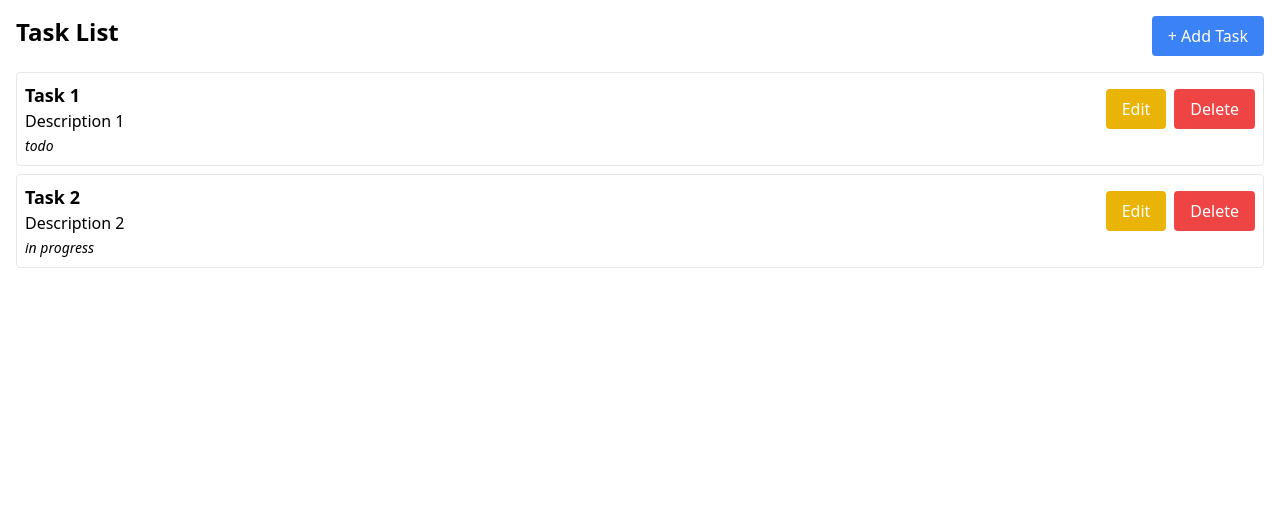
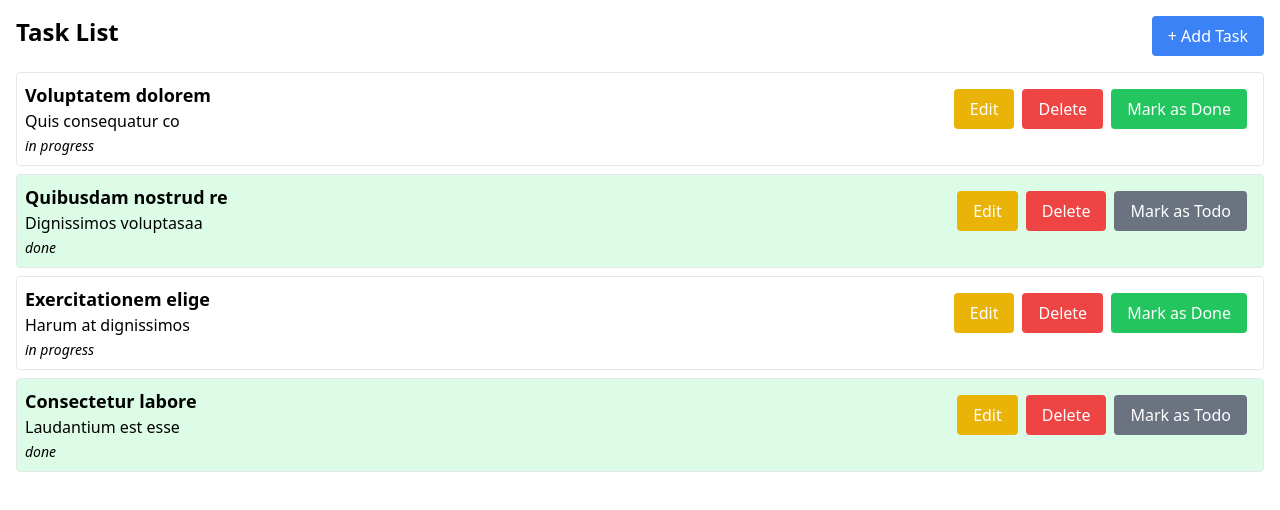
Before and after one commit to Hayat-Talaat/crud-operations-vue3, a Vue app: page / in a window 1280 px wide. Shown: the top 510 px of the page. Built offline with nearby package versions, Linux system fonts and the light colour scheme; data requests are answered from the project's data file.

Commit message:
Use composable instead of prop drilling , Add functionality to mark tasks as complete.

```diff
--- a/db.json
+++ b/db.json
@@ -1,16 +1,28 @@
 {
   "tasks": [
     {
-      "id": 1,
-      "title": "Task 1",
-      "description": "Description 1",
-      "status": "todo"
+      "id": "968127f5-ea9f-4062-b8fc-f216bd7254d1",
+      "title": "Voluptatem dolorem ",
+      "description": "Quis consequatur co",
+      "status": "in progress"
     },
     {
-      "id": 2,
-      "title": "Task 2",
-      "description": "Description 2",
+      "id": "cfab3498-9478-454a-a2bb-a3f8672aef2b",
+      "title": "Quibusdam nostrud re",
+      "description": "Dignissimos voluptasaa",
+      "status": "done"
+    },
+    {
+      "id": "1c08a74e-283c-4aa8-89e5-95774c7f1662",
+      "title": "Exercitationem elige",
+      "description": "Harum at dignissimos",
       "status": "in progress"
+    },
+    {
+      "id": "2c281e19-8d7d-45e3-b7be-1673b75e2643",
+      "title": "Consectetur labore ",
+      "description": "Laudantium est esse",
+      "status": "done"
     }
   ]
 }
--- a/src/App.vue
+++ b/src/App.vue
@@ -3,22 +3,18 @@
     <div class="flex justify-between">
       <h1 class="text-2xl font-bold mb-4">Task List</h1>
       <button
-        @click="isDialogOpen = true"
+        @click="openDialog"
         class="mb-4 px-4 py-2 bg-blue-500 text-white rounded"
       >
         + Add Task
       </button>
     </div>
 
-    <TaskList
-      :tasks="tasks"
-      @openUpdateDialog="openUpdateDialog"
-      @handleDelete="handleDelete"
-    />
+    <TaskList @openUpdateDialog="openUpdateDialog" />
 
     <TaskCreateDialog
       :isOpen="isDialogOpen"
-      @close="isDialogOpen = false"
+      @close="closeDialog"
       :task="taskToEdit"
       @save="handleSaveTask"
     />
@@ -26,35 +22,22 @@
 </template>
 
 <script setup lang="ts">
-import { computed, ref, onMounted } from "vue";
-import { useStore } from "vuex";
+import { onMounted } from "vue";
 import TaskList from "./components/TaskList.vue";
 import TaskCreateDialog from "./components/TaskCreateDialog.vue";
-import { Task } from "./types/task";
+import { useTask } from "./composable/useTask";
 
-const store = useStore();
-const isDialogOpen = ref<boolean>(false);
-const taskToEdit = ref<Task | null>(null);
+const {
+  getTasks,
+  isDialogOpen,
+  openDialog,
+  closeDialog,
+  openUpdateDialog,
+  taskToEdit,
+  handleSaveTask,
+} = useTask();
 
 onMounted(() => {
-  store.dispatch("fetchTasks");
+  getTasks();
 });
-
-const tasks = computed<Task[]>(() => store.getters.tasks);
-
-const openUpdateDialog = (task: Task): void => {
-  taskToEdit.value = { ...task };
-  isDialogOpen.value = true;
-};
-
-const handleDelete = (taskId: number): void => {
-  if (confirm("Are you sure you want to delete this task?")) {
-    store.dispatch("deleteTask", taskId);
-  }
-};
-
-const handleSaveTask = (updatedTask: Task): void => {
-  store.dispatch("updateTask", updatedTask);
-  isDialogOpen.value = false;
-};
 </script>
--- a/src/components/TaskActions.vue
+++ b/src/components/TaskActions.vue
@@ -3,21 +3,41 @@
     <button
       @click="openUpdateDialog"
       class="mt-2 mx-2 px-4 py-2 bg-yellow-500 text-white rounded flex items-center gap-2"
+      aria-label="Edit Task"
+      title="Edit Task"
     >
       Edit
     </button>
     <button
-      @click="handleDelete"
+      @click="handleDelete(task.id)"
       class="mt-2 px-4 py-2 bg-red-500 text-white rounded flex items-center gap-2"
+      aria-label="Delete Task"
+      title="Delete Task"
     >
       Delete
+    </button>
+
+    <button
+      @click="toggleTaskStatus"
+      :disabled="isLoading"
+      class="mt-2 mx-2 px-4 py-2 rounded flex items-center gap-2"
+      :class="{
+        'bg-green-500 text-white': task.status !== 'done',
+        'bg-gray-500 text-white': task.status === 'done',
+      }"
+    >
+      <span v-if="isLoading" class="loader"></span>
+      {{ task.status === "done" ? "Mark as Todo" : "Mark as Done" }}
     </button>
   </div>
 </template>
 
 <script setup lang="ts">
-import { defineProps, defineEmits, PropType } from "vue";
+import { defineProps, defineEmits, PropType, ref } from "vue";
 import { Task } from "../types/task";
+import { useTask } from "../composable/useTask";
+
+const { handleDelete, handleSaveTask } = useTask();
 
 const props = defineProps({
   task: {
@@ -28,14 +48,44 @@ const props = defineProps({
 
 const emit = defineEmits<{
   (event: "openUpdateDialog", task: Task): void;
-  (event: "handleDelete", taskId: number): void;
 }>();
 
 const openUpdateDialog = (): void => {
   emit("openUpdateDialog", props.task);
 };
 
-const handleDelete = (): void => {
-  emit("handleDelete", props.task.id);
+const isLoading = ref(false);
+
+const toggleTaskStatus = async () => {
+  isLoading.value = true;
+  try {
+    const updatedTask = {
+      ...props.task,
+      status: props.task.status === "done" ? "todo" : "done",
+    };
+    await handleSaveTask(updatedTask);
+  } catch (error) {
+    console.error("Failed to toggle task status:", error);
+    alert("An error occurred while updating the task status.");
+  } finally {
+    isLoading.value = false;
+  }
 };
 </script>
+
+<style scoped>
+.loader {
+  border: 2px solid transparent;
+  border-top-color: white;
+  border-radius: 50%;
+  width: 16px;
+  height: 16px;
+  animation: spin 1s linear infinite;
+}
+
+@keyframes spin {
+  to {
+    transform: rotate(360deg);
+  }
+}
+</style>
--- a/src/components/TaskCreateDialog.vue
+++ b/src/components/TaskCreateDialog.vue
@@ -106,6 +106,7 @@ const closeDialog = () => {
 
 // Handle form submission (create or update)
 const handleSubmit = () => {
+  try {
     if (isUpdateMode.value) {
       emit("save", newTask.value);
     } else {
@@ -116,6 +117,10 @@ const handleSubmit = () => {
       store.dispatch("createTask", newTaskWithId);
       closeDialog();
     }
+  } catch (error) {
+    console.error("Task submission failed:", error);
+    alert("An error occurred while saving the task.");
+  }
 };
 
 // Reset form after closing or saving
--- a/src/components/TaskList.vue
+++ b/src/components/TaskList.vue
@@ -1,9 +1,16 @@
 <template>
   <div>
+    <div v-if="tasks.length === 0" class="text-center text-gray-500">
+      No tasks available.
+    </div>
+    <div v-else>
       <div
         v-for="task in tasks"
         :key="task.id"
-      class="p-2 border rounded mb-2 flex justify-between items-start"
+        :class="[
+          'p-2 border rounded mb-2 flex justify-between items-start',
+          task.status === 'done' ? 'bg-green-100' : 'bg-white',
+        ]"
       >
         <div>
           <h2 class="text-lg font-semibold">{{ task.title }}</h2>
@@ -11,38 +18,24 @@
           <span class="italic text-sm">{{ task.status }}</span>
         </div>
 
-      <TaskActions
-        :task="task"
-        @openUpdateDialog="openUpdateDialog"
-        @handleDelete="handleDelete"
-      />
+        <TaskActions :task="task" @openUpdateDialog="openUpdateDialog" />
+      </div>
     </div>
   </div>
 </template>
 
 <script setup lang="ts">
-import { PropType } from "vue";
 import { Task } from "../types/task";
 import TaskActions from "./TaskActions.vue";
+import { useTask } from "../composable/useTask";
 
-// Define props
-const props = defineProps({
-  tasks: {
-    type: Array as PropType<Task[]>,
-    required: true,
-  },
-});
+const { tasks } = useTask();
 
 const emit = defineEmits<{
   (event: "openUpdateDialog", task: Task): void;
-  (event: "handleDelete", taskId: number): void;
 }>();
 
 const openUpdateDialog = (task: Task): void => {
   emit("openUpdateDialog", task);
 };
-
-const handleDelete = (taskId: number): void => {
-  emit("handleDelete", taskId);
-};
 </script>
--- /dev/null
+++ b/src/composable/useTask.ts
@@ -0,0 +1,55 @@
+import { computed, ref } from "vue";
+import { useStore } from "vuex";
+import { Task } from "../types/task";
+
+export function useTask() {
+  const store = useStore();
+  const isDialogOpen = ref<boolean>(false);
+  const taskToEdit = ref<Task | null>(null);
+
+  const tasks = computed<Task[]>(() => store.getters.tasks);
+  const isLoading = computed(() => store.state.isLoading);
+
+  const openDialog = () => {
+    isDialogOpen.value = true;
+  };
+
+  const closeDialog = () => {
+    isDialogOpen.value = false;
+  };
+  const openUpdateDialog = (task: Task): void => {
+    taskToEdit.value = { ...task };
+    isDialogOpen.value = true;
+  };
+
+  const handleDelete = (taskId: number): void => {
+    if (confirm("Are you sure you want to delete this task?")) {
+      store.dispatch("deleteTask", taskId);
+    }
+  };
+
+  const handleSaveTask = (updatedTask: Task): void => {
+    store.dispatch("updateTask", updatedTask);
+    isDialogOpen.value = false;
+  };
+
+  const getTasks = () => {
+    store.dispatch("fetchTasks");
+  };
+
+  return {
+    store,
+    isDialogOpen,
+    taskToEdit,
+    tasks,
+    isLoading,
+
+    getTasks,
+    handleDelete,
+    handleSaveTask,
+    openUpdateDialog,
+
+    openDialog,
+    closeDialog,
+  };
+}
--- a/src/store/index.ts
+++ b/src/store/index.ts
@@ -3,11 +3,13 @@ import { Task } from "../types/task";
 
 interface State {
   tasks: Task[];
+  isLoading: boolean;
 }
 
 export default createStore<State>({
   state: {
     tasks: [],
+    isLoading: false,
   },
   mutations: {
     setTasks(state: State, tasks: Task[]) {
@@ -29,10 +31,17 @@ export default createStore<State>({
   },
   actions: {
     // Get Tasks
-    async fetchTasks({ commit }: { commit: Store<State>["commit"] }) {
-      const response = await fetch("http://localhost:3000/tasks");
-      const tasks: Task[] = await response.json();
-      commit("setTasks", tasks);
+    async fetchTasks({ commit }: { commit: Commit }) {
+      commit("setLoading", true);
+      try {
+        const response = await fetch("http://localhost:3000/tasks");
+        const tasks: Task[] = await response.json();
+        commit("setTasks", tasks);
+      } catch (error) {
+        console.error("Error fetching tasks:", error);
+      } finally {
+        commit("setLoading", false);
+      }
     },
 
     // Delete Tasks
```
Lines whose indentation alone changed are shown as unchanged.
